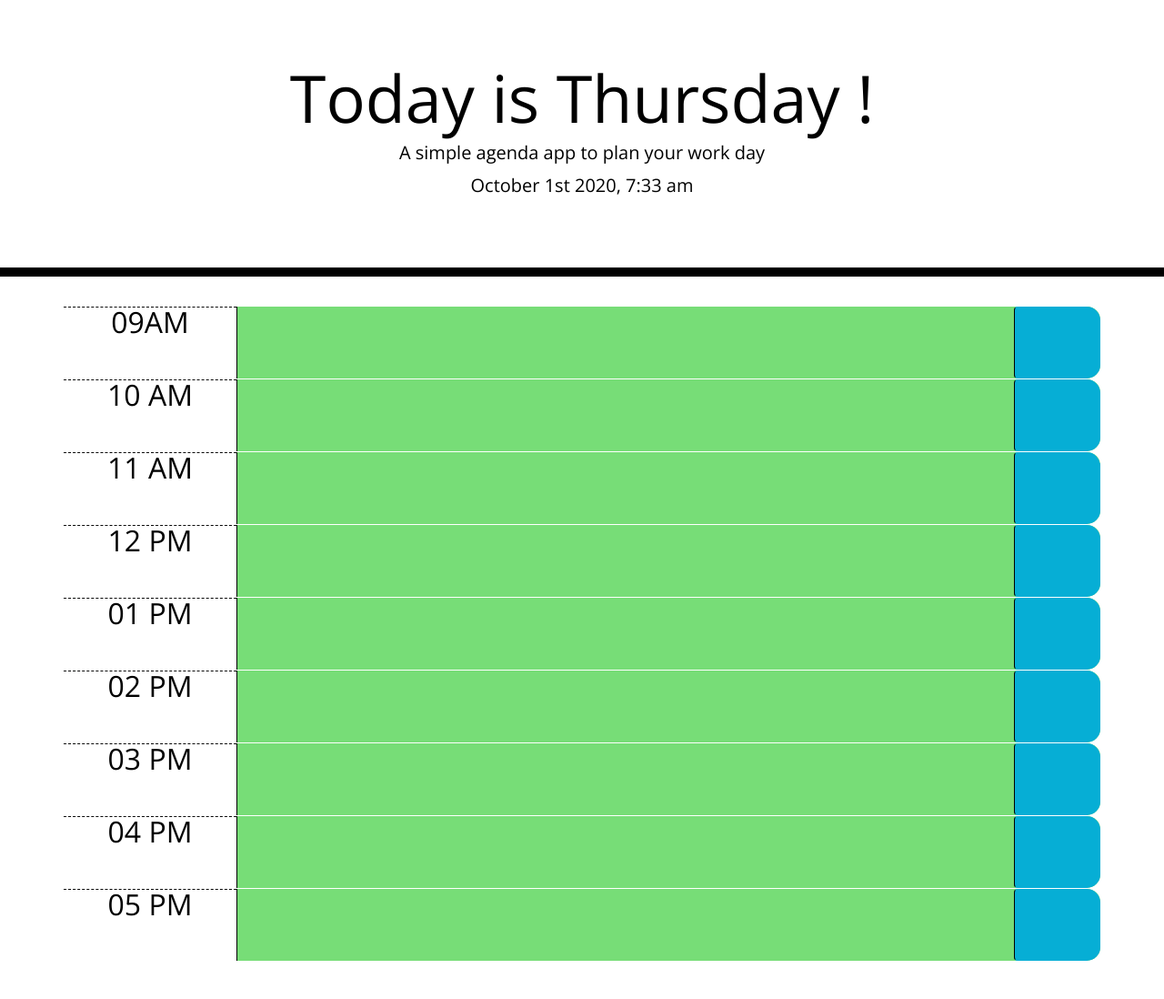
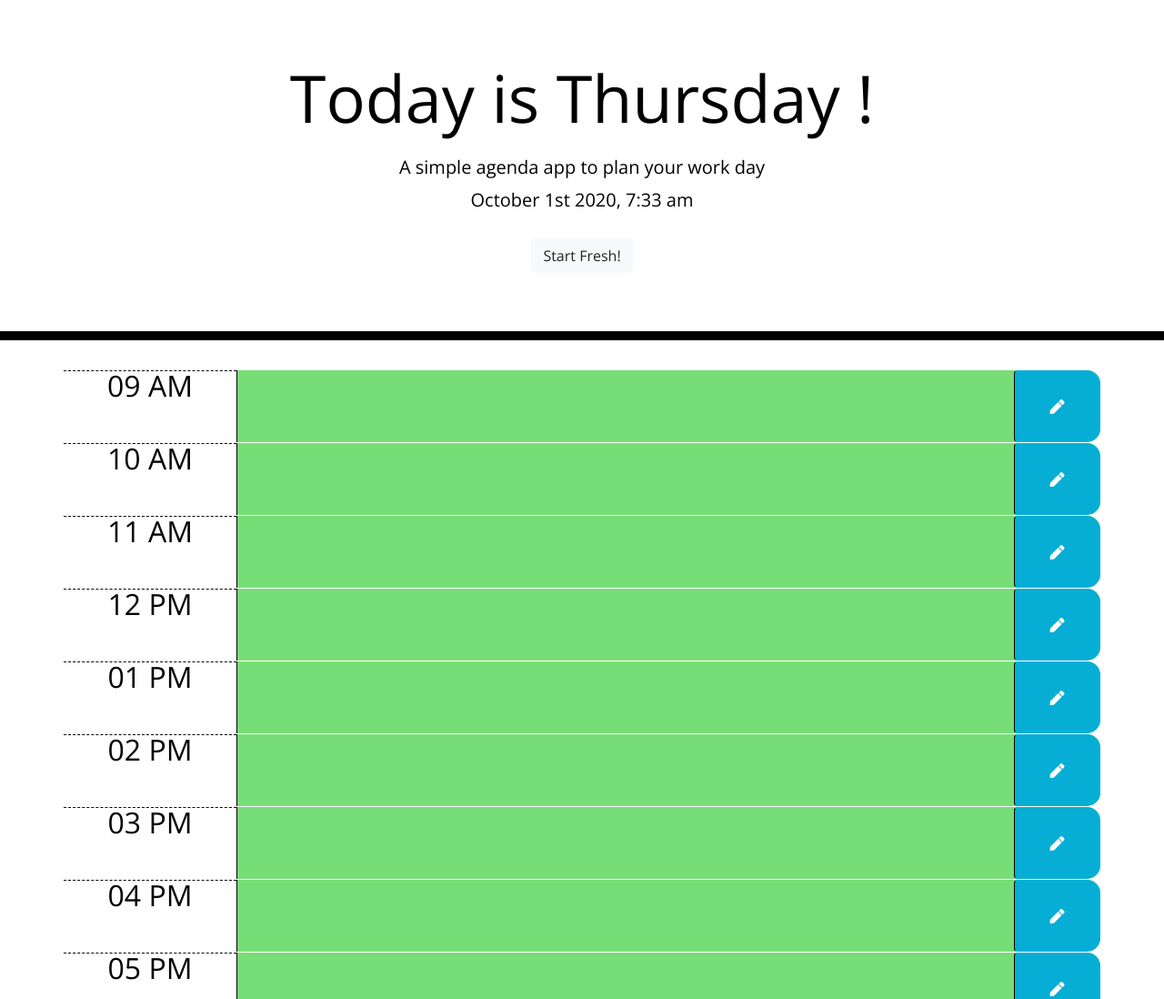
Before and after one commit to ruo-si/day-planner, a plain HTML site: page index.html in a window 1280 px wide. Shown: the top 1098 px of the page at 91% size. Before the commit the page ends 1056 px from the top, so only its background shows below. Drawn offline with nearby package versions, Linux system fonts and the light colour scheme.

Commit message:
add refresh/clear button

```diff
--- a/index.html
+++ b/index.html
@@ -25,8 +25,12 @@
   <body>
     <header class="jumbotron">
       <h1 id="today-is" class="display-3"></h1>
+      <br>
       <p class="lead">A simple agenda app to plan your work day</p>
       <p id="currentDay" class="lead"></p>
+
+      <br>
+      <button id="clearBtn" class="btn btn-light">Start Fresh!</button>
     </header>
     <div class="container">
       <!-- Timeblocks go here -->
--- a/script.js
+++ b/script.js
@@ -6,7 +6,7 @@ $(document).ready(function () {
     var todayIs = moment().format("[Today is] dddd [!]");
     var currentDayObj = new Date();
 
-    hourDisplayArr = ["09AM", "10 AM", "11 AM", "12 PM", "01 PM", "02 PM", "03 PM", "04 PM", "05 PM"]
+    hourDisplayArr = ["09 AM", "10 AM", "11 AM", "12 PM", "01 PM", "02 PM", "03 PM", "04 PM", "05 PM"]
     hourIdsArr = ["9", "10", "11", "12", "13", "14", "15", "16", "17"]
 
 
@@ -24,17 +24,20 @@ $(document).ready(function () {
         // loop to create and format framework
         for (var i = 0; i < hourDisplayArr.length; i++) {
 
-            // create row container, add id and classes to all
+            // row container, add id and classes to all
             var rowEl = $("<div>").addClass("row time-block");
 
-            // add hour block, add id and classes to all
+            // hour block, add id and classes to all
             var hourEl = $("<div>").addClass("hour col-md-2 hour-text").text(hourDisplayArr[i]).attr("id", hourIdsArr[i]);
 
-            // add text area, add id and classes to all
+            // text area, add id and classes to all
             var textAreaEl = $("<textarea>").addClass("col-md-9 description");
 
-            // add button, add id and classes to all
+            // button, add id and classes to all
             var saveBtnEl = $("<button>").addClass("btn col-md-1 saveBtn");
+
+            // icon
+            var iconEl = $("<i>").attr("class","fas fa-pen")
 
             // append elements to container/page
             $(".container").append(rowEl);
@@ -44,6 +47,8 @@ $(document).ready(function () {
             $(hourEl).after(textAreaEl);
 
             $(textAreaEl).after(saveBtnEl);
+
+            $(saveBtnEl).append(iconEl);
 
 
             // hour now variable
@@ -75,6 +80,7 @@ $(document).ready(function () {
 
             // eventListener on save button
             saveBtnEl.on("click", toWrite)
+
         };
     };
 
@@ -92,12 +98,12 @@ $(document).ready(function () {
         localStorage.setItem(hourKey, textAreaVal);
     };
 
-
-    //clear button
-    $(".clearBtn").on("click", clearStorage);
+    //clear button eventListener
+    $("#clearBtn").on("click", clearStorage);
 
     function clearStorage() {
-        localStorage.clear();
+        localStorage.clear()
+        $(".description").empty()
     };
 
 
```
